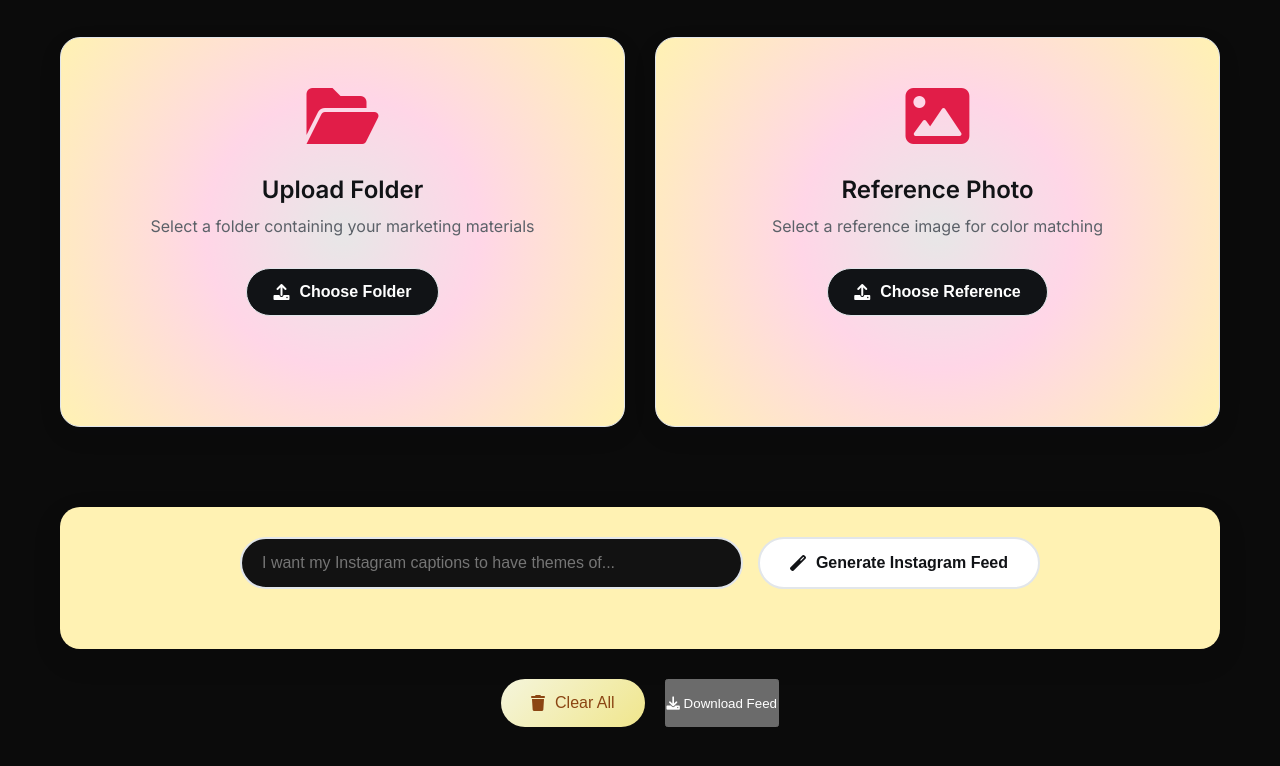
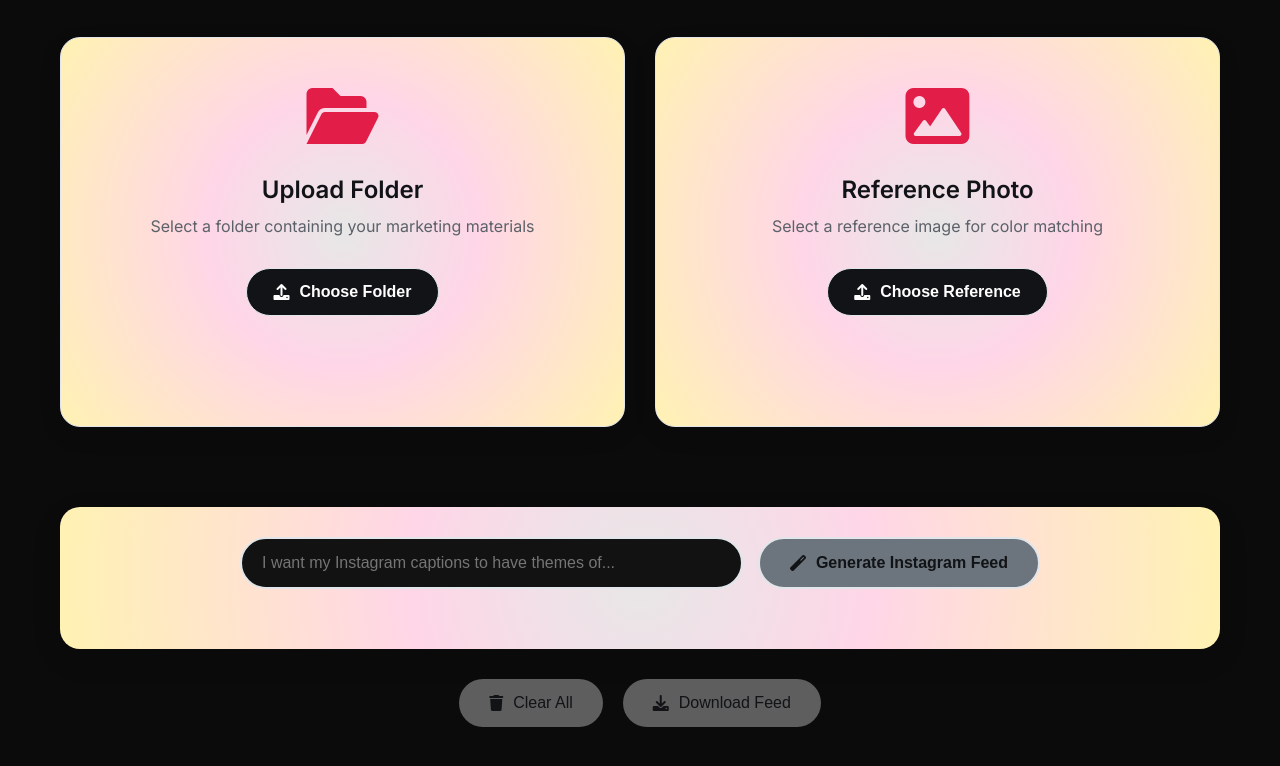
Before and after one commit to davidhchng/feedle, a plain HTML site: page index.html in a window 1280 px wide. Shown: the part 112-878 px from the top of the page. Drawn offline with nearby package versions, Linux system fonts and the light colour scheme.

Commit message:
made ux changes

```diff
--- a/index.html
+++ b/index.html
@@ -93,7 +93,7 @@
           <div class="feed-controls" id="feedControls" style="display: none">
             <div class="pin-info">
               <i class="fas fa-thumbtack"></i>
-              <span>Flip images to see pin button (max 3)</span>
+              <span>pin your top 3 images!</span>
             </div>
           </div>
         </div>
--- a/script.js
+++ b/script.js
@@ -60,6 +60,15 @@ downloadFeedBtn.addEventListener('click', downloadFeedAsZip);
 
  // Drag and drop for upload cards
  setupDragAndDrop();
+
+ // Start with clear button disabled
+ clearBtn.disabled = true
+
+ // Start with generate button disabled
+ generateCaptions.disabled = true
+
+ // Start with download feed button disabled
+ downloadFeedBtn.disabled = true
 }
 
 function setupDragAndDrop() {
@@ -136,6 +145,7 @@ function handleFolderUpload(e) {
  };
 
  console.log("Stored:", imageStore);
+ updateProcessButton();
  };
  };
 
@@ -173,6 +183,7 @@ function handlePhotoUpload(e) {
  };
  sortDisplayImages(mainImage); // NEWLY ADDED
  console.log("Stored:", imageStore);
+ updateProcessButton();
  };
  };
 
@@ -263,7 +274,19 @@ function displayPhotoPreview() {
 }
 
 function updateProcessButton() {
- // This function is no longer needed since we removed the process button
+    const hasFiles = folderFiles.length > 0 || photoFile !== null;
+
+    // Update Generate button
+    generateCaptions.disabled = !hasFiles;
+    generateCaptions.innerHTML = '<i class="fas fa-magic"></i> Generate Instagram Feed';
+
+    // Update Clear button
+    clearBtn.disabled = !hasFiles;
+    clearBtn.innerHTML = '<i class="fas fa-trash-alt"></i> Clear All';
+
+    //Update Download button
+    downloadFeedBtn.disabled = !hasFiles;
+    downloadFeedBtn.innerHTML = '<i class="fas fa-download"></i> Download Feed'
 }
 
 function displayResults() {
--- a/styles.css
+++ b/styles.css
@@ -353,7 +353,7 @@
    }
 
    .file-item i {
-    color: #667eea;
+    color: #e11d48;
    }
 
    .image-preview {
@@ -401,6 +401,34 @@
    }
 
    .clear-btn {
+    background: #e11d48;
+    color: beige;
+    border: none;
+    padding: 15px 30px;
+    border-radius: 50px;
+    font-size: 1rem;
+    font-weight: 500;
+    cursor: pointer;
+    transition: all 0.3s ease;
+    display: flex;
+    align-items: center;
+    gap: 10px;
+   }
+
+   .clear-btn:disabled {
+    background: #5e5e5e;
+    color: var(--soft-black);
+    cursor: not-allowed;
+    transform: none;
+    box-shadow: none;
+    }
+
+    .clear-btn:hover:not(:disabled){
+    transform: translateY(-2px);
+    box-shadow: 0 5px 15px rgba(220, 53, 69, 0.4);
+    }
+
+    .download-btn {
     background: linear-gradient(135deg, #f5f5dc 0%, #f0e68c 100%);
     color: #8b4513;
     border: none;
@@ -413,12 +441,20 @@
     display: flex;
     align-items: center;
     gap: 10px;
-   }
+    }
 
-   .clear-btn:hover {
+    .download-btn:disabled {
+    background: #5e5e5e;
+    color: var(--soft-black);
+    cursor: not-allowed;
+    transform: none;
+    box-shadow: none;
+    }
+
+    .download-btn:hover:not(:disabled){
     transform: translateY(-2px);
     box-shadow: 0 5px 15px rgba(220, 53, 69, 0.4);
-   }
+    }
 
    /* Results section */
    .results-section {
@@ -583,7 +619,10 @@
 
    /* Chatbot section */
    .chatbot-section {
-    background: var(--bg-grad-2);
+    background: radial-gradient(circle at center,
+    rgba(255,255,255,0.9) 0%,
+    var(--bg-grad-1) 40%,
+    var(--bg-grad-2) 100%);
     border-radius: 20px;
     padding: 30px;
     box-shadow: 0 10px 30px rgba(0,0,0,0.1);
```
